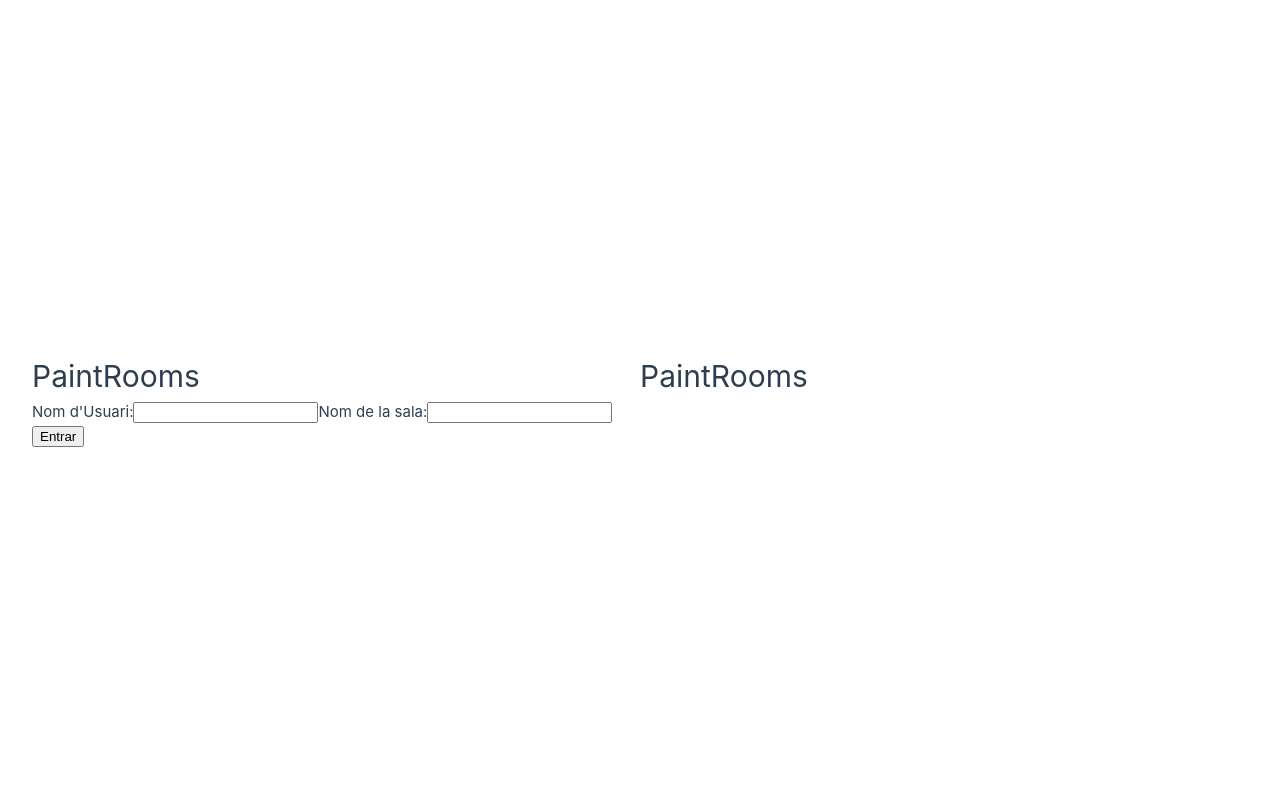
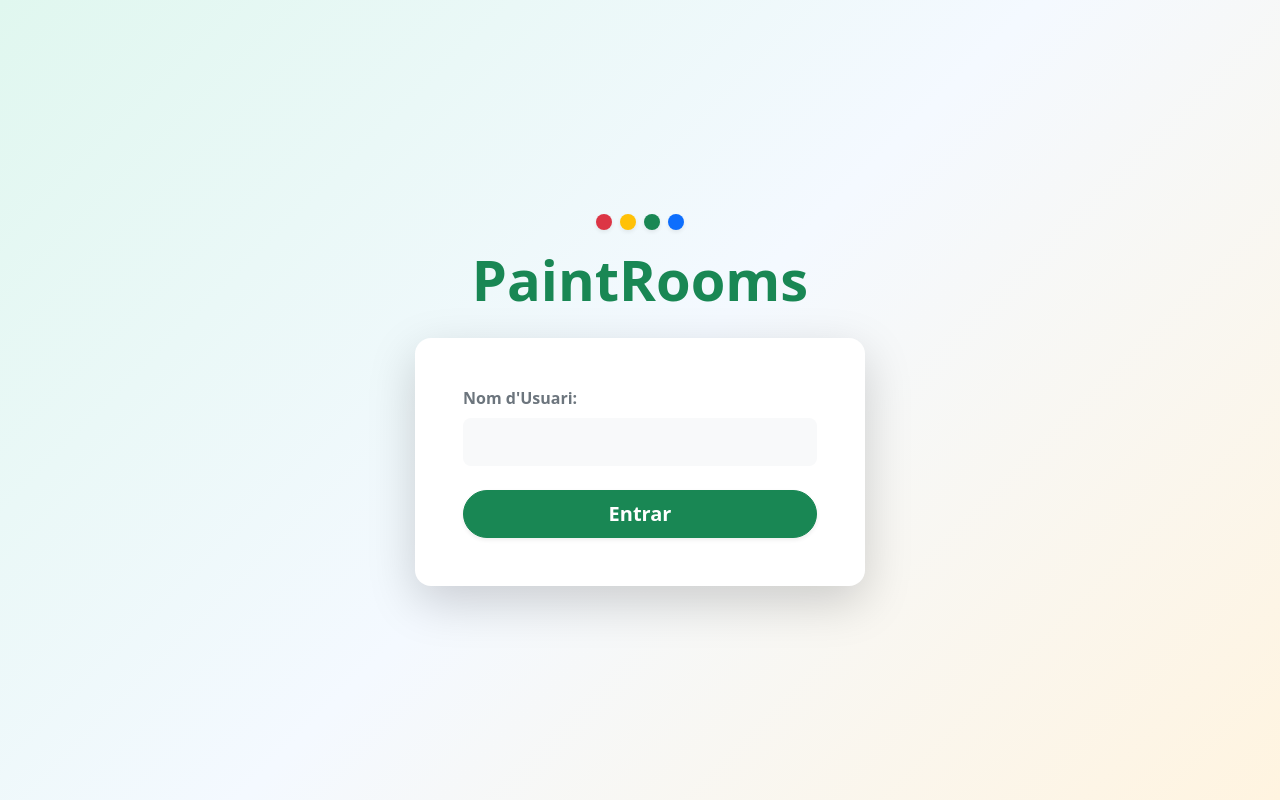
Before and after one commit to a25juadiadua/PaintRooms, a Vue app in the folder front/PaintRooms/: page / in a window 1280 px wide. Built offline with nearby package versions, Linux system fonts and the light colour scheme; no server answers.

Commit message:
Enviando nombre de usuario, opcion de sala, nombre de la sala al server, comprobacion del server hecha con onjetos (Usuarios y Salas), desconexion hecha para eliminar al usuario de la clase Usuario y eliminarlo de las Salas

```diff
--- a/front/PaintRooms/src/App.vue
+++ b/front/PaintRooms/src/App.vue
@@ -14,7 +14,6 @@ socket.on ('connect', () =>{
 </script>
 
 <template>
-  <h1>PaintRooms</h1>
 
-  <Lobby></Lobby>
+  <Lobby :socket = socket></Lobby>
 </template>
--- a/front/PaintRooms/src/components/Lobby.vue
+++ b/front/PaintRooms/src/components/Lobby.vue
@@ -1,21 +1,97 @@
 <script setup>
+const props = defineProps(['socket']);
 import {ref} from 'vue';
 
 let username = ref("");
 let roomname = ref("");
+const pantalla = ref("nombre");
+const opcionSala = ref(null);
+
+function guardarNombre(nombre){
+
+    console.log ("Nombre: ", username.value );
+    pantalla.value = "opciones";
+}
+
+function opcionUsuarioSala(){
+    console.log ("Opcion Sala: ", opcionSala.value );
+    pantalla.value = "sala";
+}
+
+function enviarDatos(nombre, opcionSalaUsuario,sala){
+    console.log ("Datos Usuario: ", username.value, opcionSalaUsuario, sala );
+    props.socket.emit("nombre:opcion:sala", nombre, opcionSalaUsuario, sala);
+}
+
 
 </script>
 <template>
-    <h1>PaintRooms</h1>
+    <div class="container-fluid min-vh-100 d-flex flex-column justify-content-center align-items-center py-5 px-3"
+         style="background: linear-gradient(135deg, #e0f7ef 0%, #f4f9ff 50%, #fff4e0 100%);">
 
-    <form @submit.prevent="guardarDatos" >
+        <!-- Cabecera -->
+        <div class="text-center mb-4">
+            <div class="d-flex justify-content-center gap-2 mb-3">
+                <span class="d-inline-block rounded-circle bg-danger shadow-sm" style="width: 16px; height: 16px;"></span>
+                <span class="d-inline-block rounded-circle bg-warning shadow-sm" style="width: 16px; height: 16px;"></span>
+                <span class="d-inline-block rounded-circle bg-success shadow-sm" style="width: 16px; height: 16px;"></span>
+                <span class="d-inline-block rounded-circle bg-primary shadow-sm" style="width: 16px; height: 16px;"></span>
+            </div>
+            <h1 class="display-4 fw-bold text-success mb-0">PaintRooms</h1>
+        </div>
 
-        <label for="nom">Nom d'Usuari:</label>
-        <input type="text" name="nom" id="inputNom" v-model="username">
+        <!-- Pantalla 1: nombre -->
+        <div id="divNombre" v-if="pantalla === 'nombre'" class="card border-0 shadow-lg rounded-4 mx-auto w-100" style="max-width: 450px;">
 
-        <label for="sala">Nom de la sala:</label>
-        <input type="text" name="sala" id="inputSala" v-model="roomname">
+            <div class="card-body p-4 p-md-5">
 
-        <button>Entrar</button>
-    </form>
+                <form @submit.prevent="guardarNombre(username)" >
+
+                    <label for="nom" class="form-label fw-semibold text-secondary">Nom d'Usuari:</label>
+                    <input type="text" name="nom" id="inputNom" class="form-control form-control-lg bg-light border-0 mb-4" v-model="username">
+
+                    <button class="btn btn-success btn-lg w-100 rounded-pill shadow-sm fw-semibold">Entrar</button>
+                </form>
+
+            </div>
+
+        </div>
+
+        <!-- Pantalla 2: opciones -->
+        <div id="escogerOCrearSala" v-if="pantalla === 'opciones'" class="card border-0 shadow-lg rounded-4 mx-auto w-100" style="max-width: 450px;">
+
+            <div class="card-body p-4 p-md-5">
+
+                <h2 class="h3 fw-bold text-center text-dark mb-4">Que opción quieres?</h2>
+
+                <div class="d-grid gap-3">
+                    <button class="btn btn-outline-success btn-lg rounded-pill py-3 fw-semibold" @click="opcionSala = true, opcionUsuarioSala()">Unirme a una sala</button>
+
+                    <button class="btn btn-success btn-lg rounded-pill py-3 shadow-sm fw-semibold" @click="opcionSala = false, opcionUsuarioSala()">Crear una sala</button>
+                </div>
+
+            </div>
+
+        </div>
+
+        <!-- Pantalla 3: datos de la sala -->
+        <div id="divDatosSala" v-if="pantalla === 'sala'" class="card border-0 shadow-lg rounded-4 mx-auto w-100" style="max-width: 450px;">
+
+            <div class="card-body p-4 p-md-5">
+
+                <form @submit.prevent="enviarDatos(username, opcionSala, roomname)">
+
+                    <label for="sala" class="form-label fw-semibold text-secondary">Nom de la sala:</label>
+                    <input type="text" name="sala" id="inputSala" class="form-control form-control-lg bg-light border-0 mb-4" v-model="roomname">
+
+                    <button class="btn btn-success btn-lg w-100 rounded-pill shadow-sm fw-semibold" v-if="opcionSala === true ">Entrar a la sala</button>
+                    <button class="btn btn-success btn-lg w-100 rounded-pill shadow-sm fw-semibold" v-if="opcionSala === false ">Crear la sala</button>
+                </form>
+
+            </div>
+
+        </div>
+
+    </div>
+
 </template>
--- a/front/PaintRooms/src/main.js
+++ b/front/PaintRooms/src/main.js
@@ -1,5 +1,5 @@
-import './assets/main.css'
-
+import 'bootstrap/dist/css/bootstrap.min.css'
+import 'bootstrap'
 import { createApp } from 'vue'
 import App from './App.vue'
 
```
Also changed, not shown: front/PaintRooms/src/components/icons/IconCommunity.vue (deleted, +0 -7 lines), front/PaintRooms/src/components/icons/IconDocumentation.vue (deleted, +0 -7 lines), front/PaintRooms/src/components/icons/IconEcosystem.vue (deleted, +0 -7 lines).
